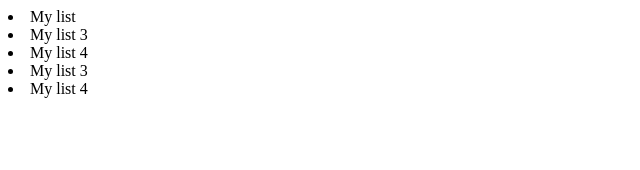
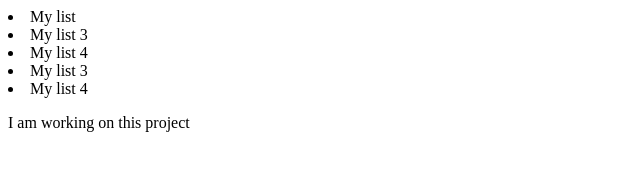
Before and after one commit to AejazJSPM/Aejaz, a plain HTML site: page index.html in a window 1280 px wide. Shown: the whole page, without its empty margins (0-640 px from the left). Drawn offline with Linux system fonts and the light colour scheme.

Commit message:
commit changes

```diff
--- a/index.html
+++ b/index.html
@@ -11,5 +11,6 @@
     <li>My list 4</li>
     <li>My list 3</li>
     <li>My list 4</li>
+    <p>I am working on this project</p>
 </body>
 </html>
```
